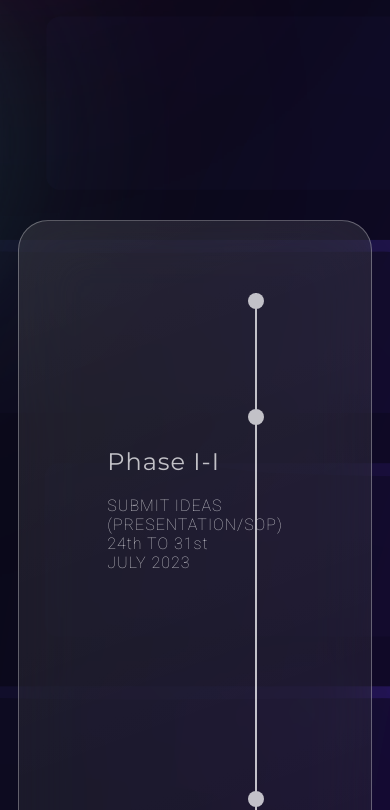
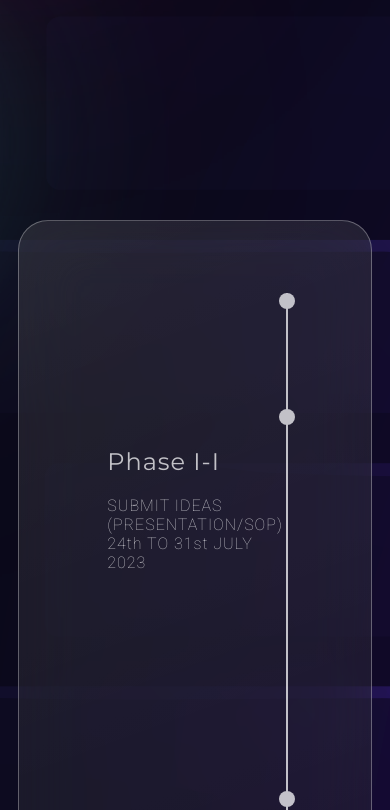
Before and after one commit to VITB-Ignition/ignition-1.0, a plain HTML site: page index.html in a window 390 px wide. Shown: the part 664-1474 px from the top of the page. Drawn offline with Linux system fonts and the light colour scheme; files whose address does not match are found by name.

Commit message:
Update styles.css

```diff
--- a/styles/styles.css
+++ b/styles/styles.css
@@ -220,7 +220,7 @@ p{
 
 @media (max-width: 786px) {
     .container, .timeline {
-        width: 110%;
+        width: 120%;
         align-items: center;
     }
 }
```
